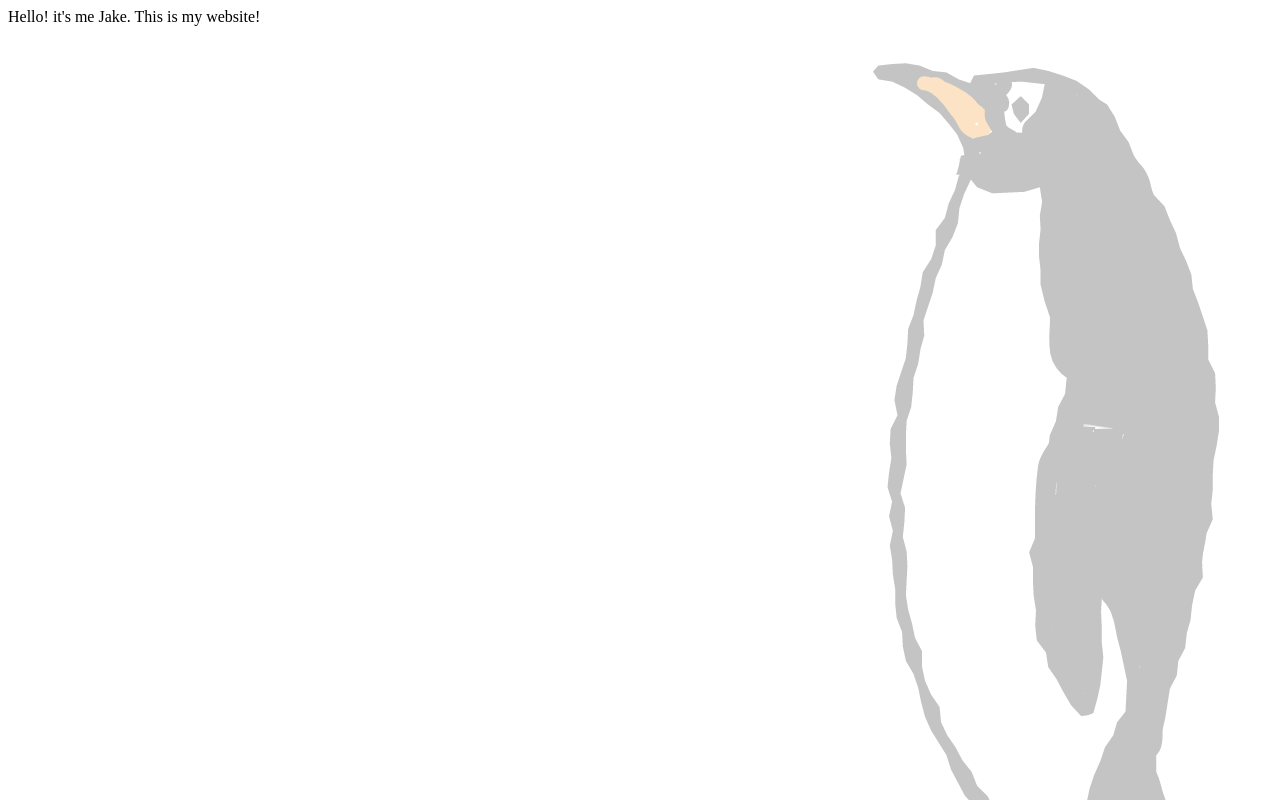
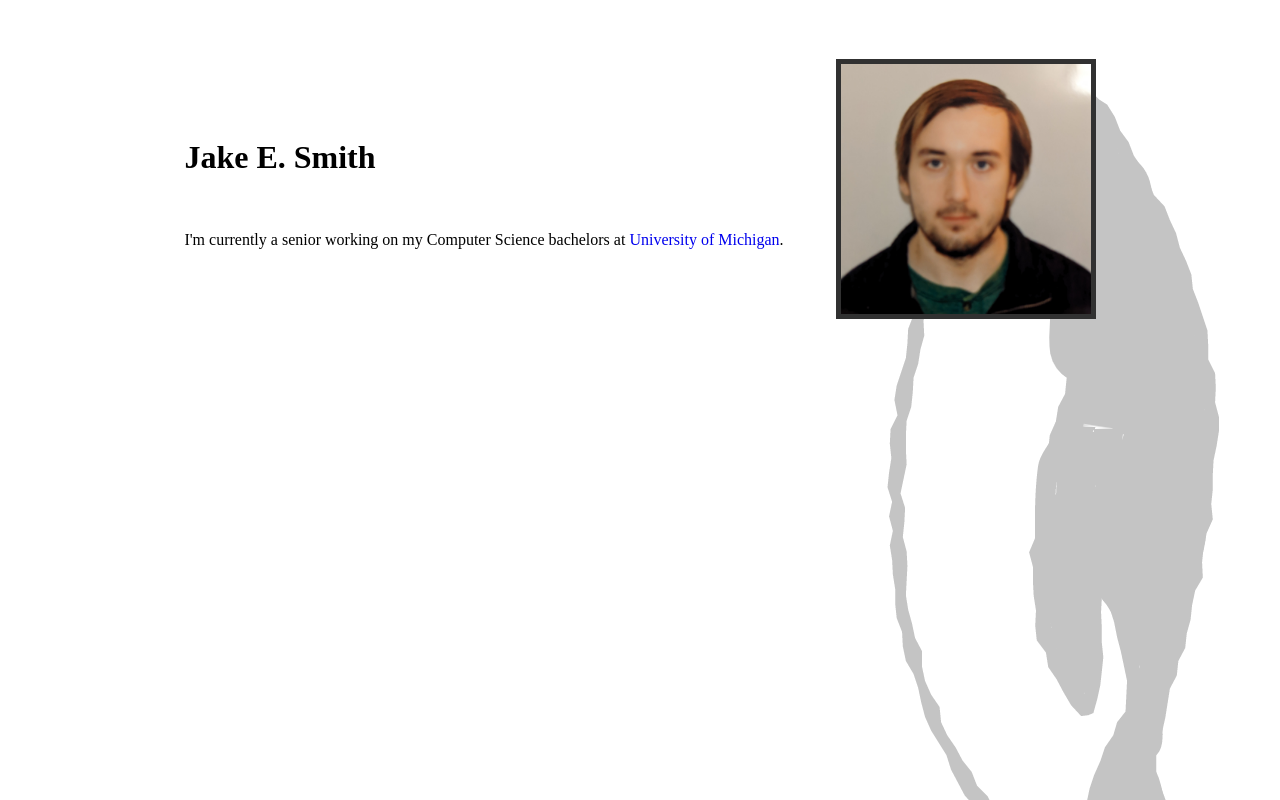
Before and after one commit to Jaksmiths/Jaksmiths.github.io, a plain HTML site: page index.html in a window 1280 px wide. Drawn offline with Linux system fonts and the light colour scheme.

Commit message:
added text / fill out the page a bit.

```diff
--- a/index.html
+++ b/index.html
@@ -4,6 +4,7 @@
 <head>
     <title>Jake Smith's Website</title>
 </head>
+
 <style>
     body::after {
         content: "";
@@ -16,9 +17,36 @@
         position: absolute;
         z-index: -1;
     }
+
+    .portrait {
+        width: 250px;
+        height: 250px;
+        border: 5px solid rgb(49, 49, 49);
+    }
+
+    .center {
+        width: 800;
+        margin-left: auto;
+        margin-right: auto;
+        border-spacing: 50px;
+    }
 </style>
+
 <body>
-    <div>Hello! it's me Jake. This is my website!</div>
+    <table class="center">
+        <tr>
+            <td>
+                <h1>Jake E. Smith</h1>
+                <br>
+                <p>
+                    I'm currently a senior working on my Computer Science bachelors at <a href="https://umich.edu/" style="text-decoration: none;">University of Michigan</a>.
+                </p>
+            </td>
+            <td>
+                <img class="portrait" src="./static/images/selfpicture.jpg" alt="Error Loading">
+            </td>
+        </tr>
+
 </body>
 
 </html>
```
Also changed, not shown: static/images/selfpicture.jpg (added).
